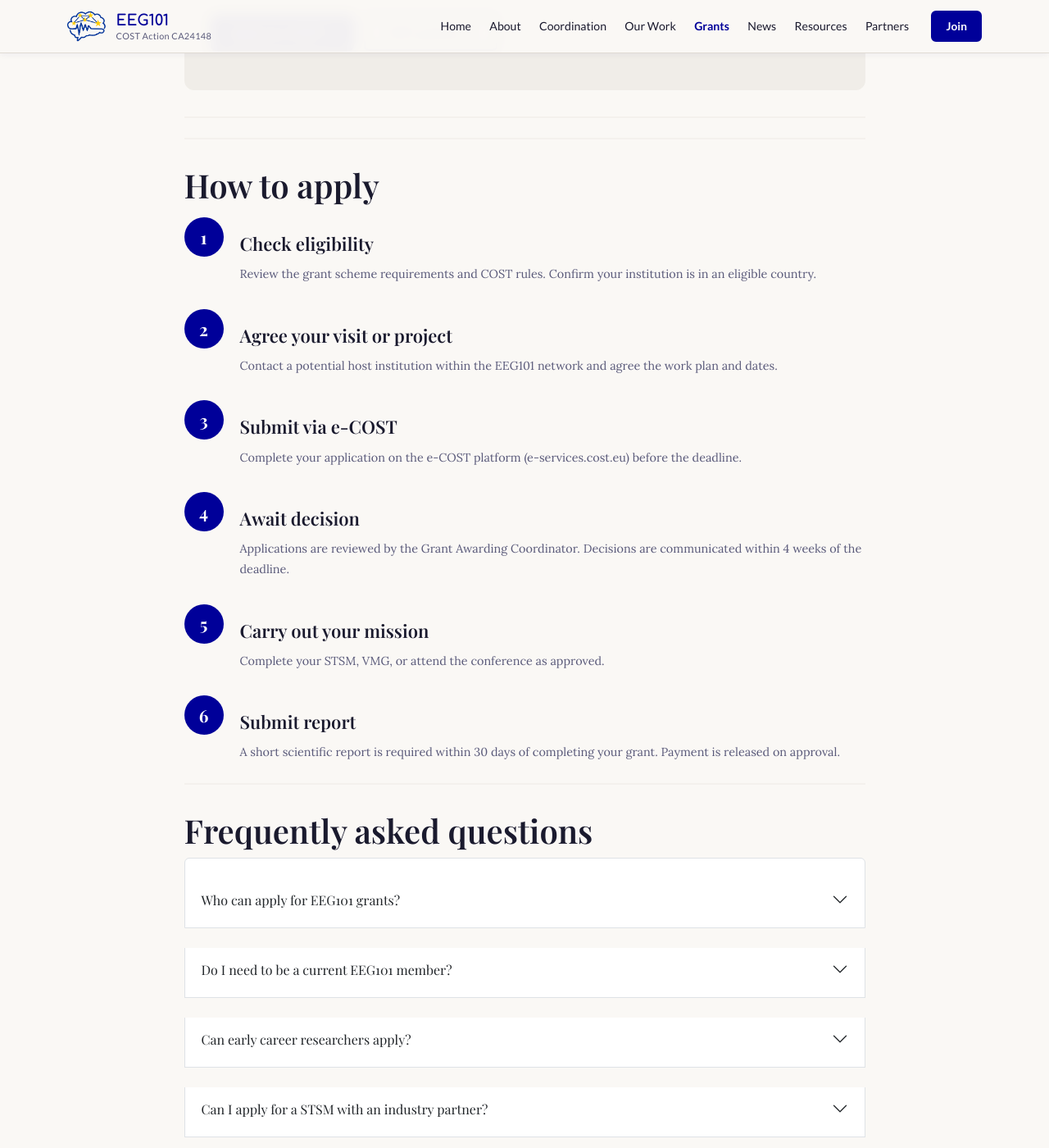
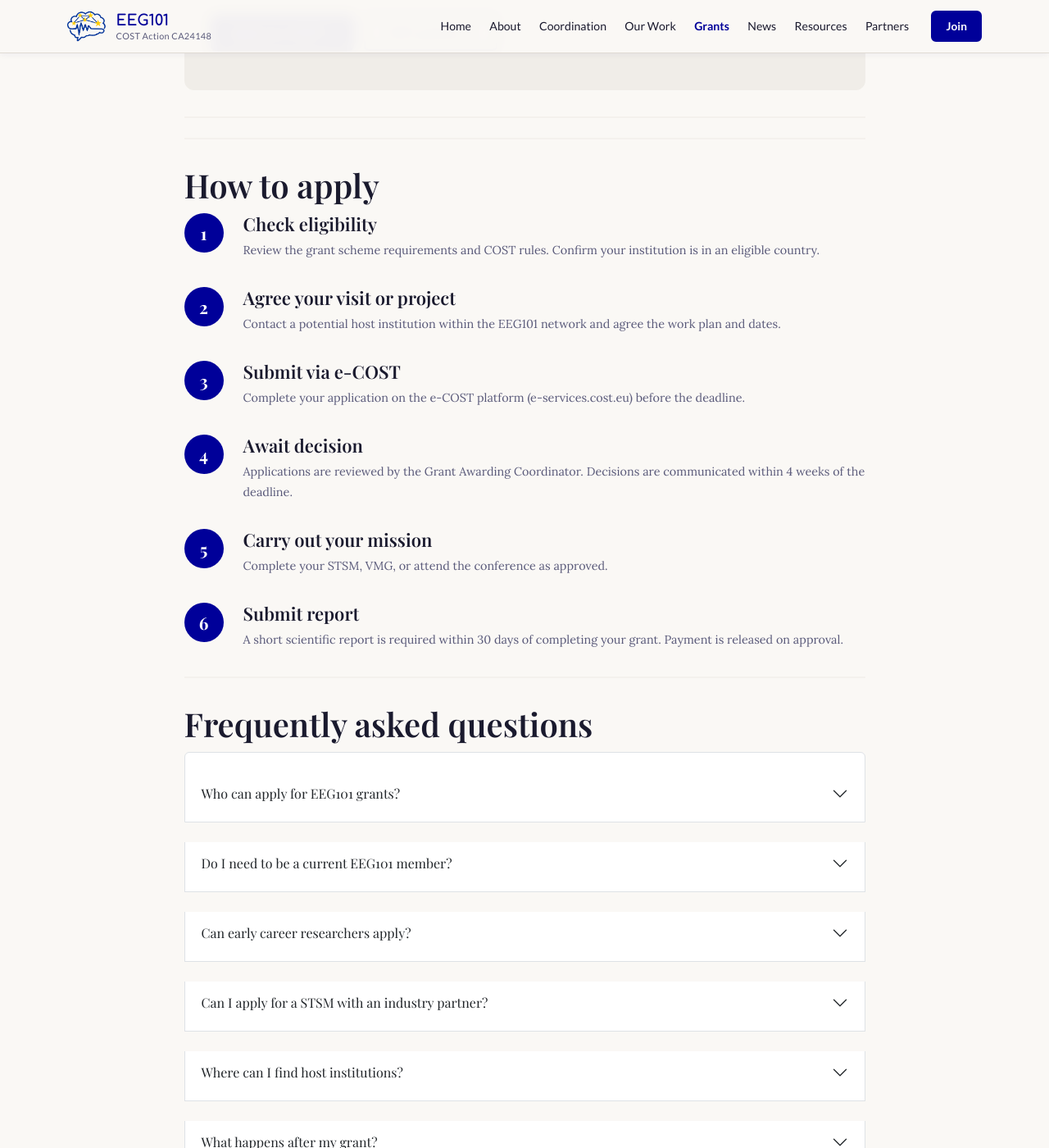
Before and after one commit to mcvinding/website-1, a Jekyll site: the page built from grants.md, in a window 1280 px wide and 1400 px high, scrolled down 3244 px. Shown: the whole window at 82% size. Built offline with Jekyll 4.4.1, drawn with Linux system fonts in a browser that asks for light colours.

Commit message:
Match process-step layout exactly to join-step (#17)
Revert grid approach; use identical flexbox structure to join-step.
Circle beside full body (title + description) with align-items: flex-start,
gap: 1.5rem, margin-bottom: 2rem, 3rem circle, step-1 heading — mirrors
join-step CSS precisely, just with navy instead of gold.

https://claude.ai/code/session_01AHaXK7668Xo3VcmuW8L87m

Co-authored-by: Claude <noreply@anthropic.com>

```diff
--- a/assets/css/style.css
+++ b/assets/css/style.css
@@ -827,18 +827,9 @@ strong { font-weight: 600; }
 .grant-detail__actions { display: flex; flex-wrap: wrap; gap: 0.75rem; margin-top: 1.5rem; }
 
 /* --- Process Steps --- */
-.process-step {
-  display: grid;
-  grid-template-columns: 3rem 1fr;
-  grid-template-rows: auto auto;
-  column-gap: 1.25rem;
-  row-gap: 0.25rem;
-  margin-bottom: 1.5rem;
-}
+.process-step { display: flex; gap: 1.5rem; margin-bottom: 2rem; align-items: flex-start; }
 .process-step__number {
-  grid-column: 1;
-  grid-row: 1;
-  align-self: center;
+  flex-shrink: 0;
   width: 3rem;
   height: 3rem;
   background: var(--color-primary);
@@ -851,8 +842,8 @@ strong { font-weight: 600; }
   font-weight: 700;
   font-size: 1.3rem;
 }
-.process-step__title { grid-column: 2; grid-row: 1; font-size: var(--step-1); font-weight: 600; color: var(--color-text); margin: 0; }
-.process-step__desc { grid-column: 2; grid-row: 2; font-size: 0.9rem; color: var(--color-text-muted); margin: 0; }
+.process-step__body h3 { font-size: var(--step-1); font-weight: 600; margin-bottom: 0.4rem; margin-top: 0; }
+.process-step__body p { font-size: 0.9rem; color: var(--color-text-muted); margin: 0; }
 
 /* --- Join Steps --- */
 .join-steps { margin: 1.5rem 0; }
--- a/grants.md
+++ b/grants.md
@@ -79,8 +79,10 @@ Apply via <a href="{{ site.data.grants.schemes[0].application_url }}" target="_b
 {% for step in site.data.grants.application_process %}
 <div class="process-step">
 <div class="process-step__number">{{ step.step }}</div>
+<div class="process-step__body">
 <h3 class="process-step__title">{{ step.title }}</h3>
 <p class="process-step__desc">{{ step.description }}</p>
+</div>
 </div>
 {% endfor %}
 {:/nomarkdown}
```
